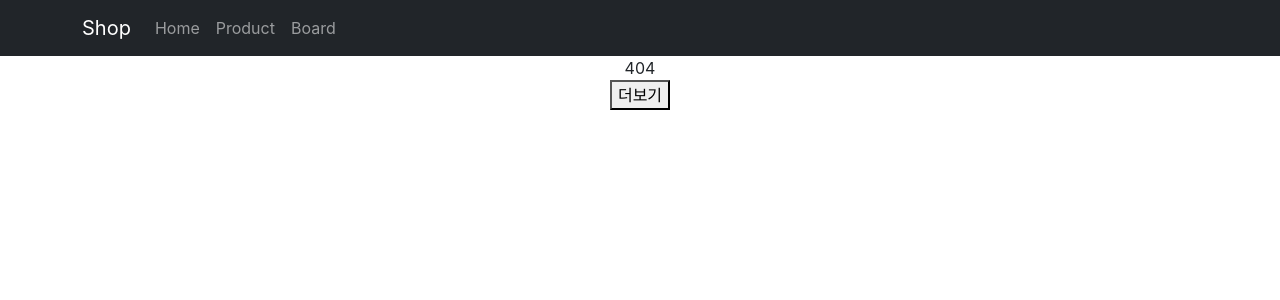
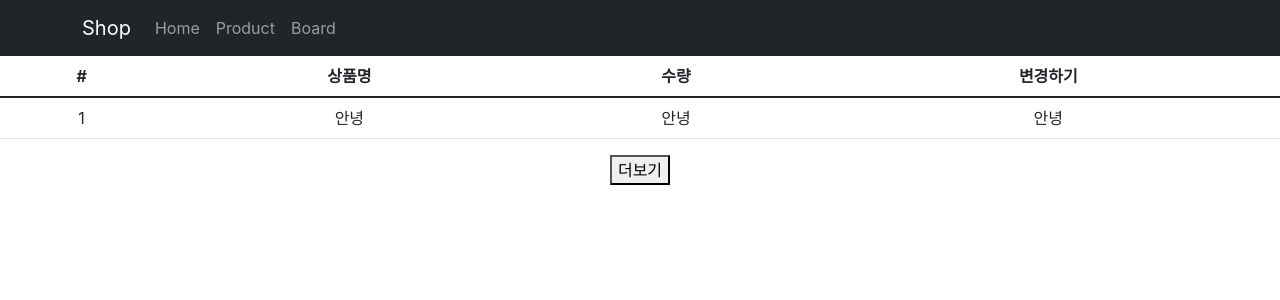
Before and after one commit to dbsrkdud/React-shop, a React (Create React App) app: page /cart in a window 1280 px wide. Before the commit this address had no page. Shown: the top 300 px of the page. Built offline with nearby package versions, Linux system fonts and the light colour scheme.

Commit message:
createSlice

```diff
--- a/package.json
+++ b/package.json
@@ -3,6 +3,7 @@
   "version": "0.1.0",
   "private": true,
   "dependencies": {
+    "@reduxjs/toolkit": "^1.8.3",
     "@testing-library/jest-dom": "^5.16.4",
     "@testing-library/react": "^13.3.0",
     "@testing-library/user-event": "^13.5.0",
@@ -11,6 +12,7 @@
     "react": "^18.2.0",
     "react-bootstrap": "^2.4.0",
     "react-dom": "^18.2.0",
+    "react-redux": "^8.0.2",
     "react-router-dom": "^6.3.0",
     "react-scripts": "5.0.1",
     "styled-components": "^5.3.5",
--- a/src/App.js
+++ b/src/App.js
@@ -6,6 +6,7 @@
 import { Routes, Route, Link, useNavigate, Outlet } from 'react-router-dom';
 import Detail from './routes/Detail.js';
 import axios from 'axios';
+import Cart from './routes/Cart.js';
 
 /* axios.get 숙제
   1. 버튼 2번 눌렀을 때 7, 8, 9번 상품 가져오기
@@ -42,11 +43,14 @@
           <Product shoes={ shoes }/>
         }>
         </Route>
+
         <Route path="/detail/:id" element={
           <Context1.Provider value={ {재고} }>
             <Detail shoes={ shoes } />
           </Context1.Provider>
         } />
+
+        <Route path="/cart" element={ <Cart /> } />
 
         <Route path="/about" element={ <About /> } >
           <Route path="member" element={ <div>멤버</div> } />
--- a/src/index.js
+++ b/src/index.js
@@ -4,14 +4,18 @@
 import App from './App';
 import reportWebVitals from './reportWebVitals';
 import { BrowserRouter } from 'react-router-dom';
+import { Provider } from "react-redux";
+import store from './store.js';
 
 
 const root = ReactDOM.createRoot(document.getElementById('root'));
 root.render(
   <React.StrictMode>
-    <BrowserRouter>
-      <App />
-    </BrowserRouter>
+    <Provider store={ store }>
+      <BrowserRouter>
+        <App />
+      </BrowserRouter>
+    </Provider>
   </React.StrictMode>
 );
 
--- /dev/null
+++ b/src/routes/Cart.js
@@ -0,0 +1,33 @@
+import { Table } from 'react-bootstrap';
+import { useSelector } from 'react-redux';
+
+function Cart(){
+
+    let a = useSelector((state) => { return state});
+    console.log(a.stock);
+
+    return (
+        <div>
+            <Table>
+                <thead>
+                    <tr>
+                    <th>#</th>
+                    <th>상품명</th>
+                    <th>수량</th>
+                    <th>변경하기</th>
+                    </tr>
+                </thead>
+                <tbody>
+                    <tr>
+                    <td>1</td>
+                    <td>안녕</td>
+                    <td>안녕</td>
+                    <td>안녕</td>
+                    </tr>
+                </tbody>
+            </Table>
+        </div>
+    )
+}
+
+export default Cart;
--- /dev/null
+++ b/src/store.js
@@ -0,0 +1,19 @@
+import { configureStore, createSlice } from '@reduxjs/toolkit';
+
+// useState 역할
+let user = createSlice({
+    name : 'user',
+    initialState : 'yun'
+})
+
+let stock = createSlice({
+    name : 'stock',
+    initialState : [10, 11, 12]
+})
+
+export default configureStore({
+  reducer: {
+    user : user.reducer,
+    stock : stock.reducer
+  }
+})
```
Also changed, not shown: 1 other file (tests, documents, lock files or other folders).
